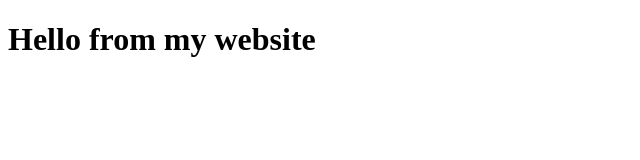
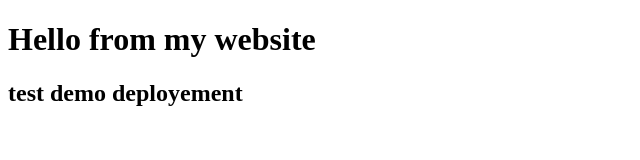
Before and after one commit to ifsjaipur/sachinj-static-site, a plain HTML site: page index.html in a window 1280 px wide. Shown: the whole page, without its empty margins (0-640 px from the left). Drawn offline with Linux system fonts and the light colour scheme.

Commit message:
Add demo deployment header to index.html

```diff
--- a/index.html
+++ b/index.html
@@ -5,5 +5,6 @@
 </head>
 <body>
 <h1>Hello from my website</h1>
+  <h2> test demo deployement </h2>
 </body>
 </html>
```
